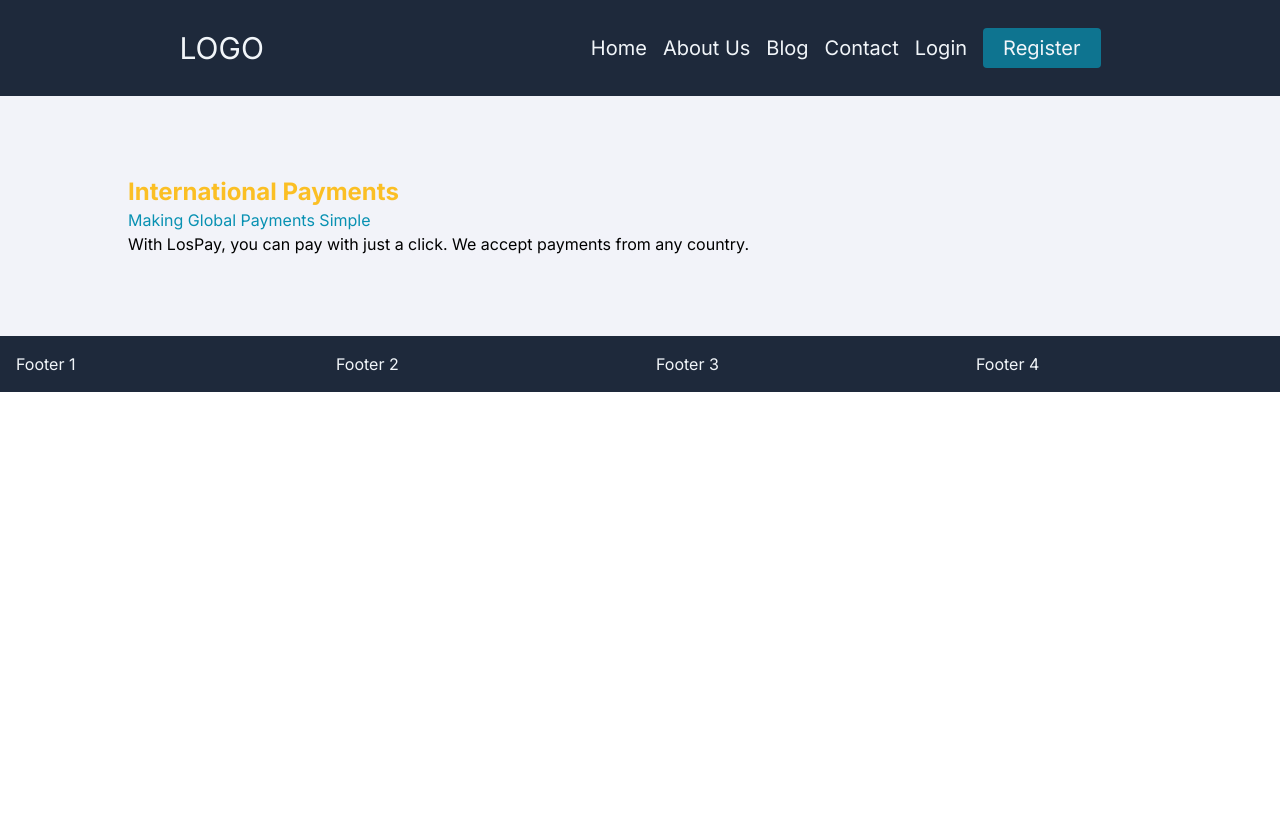
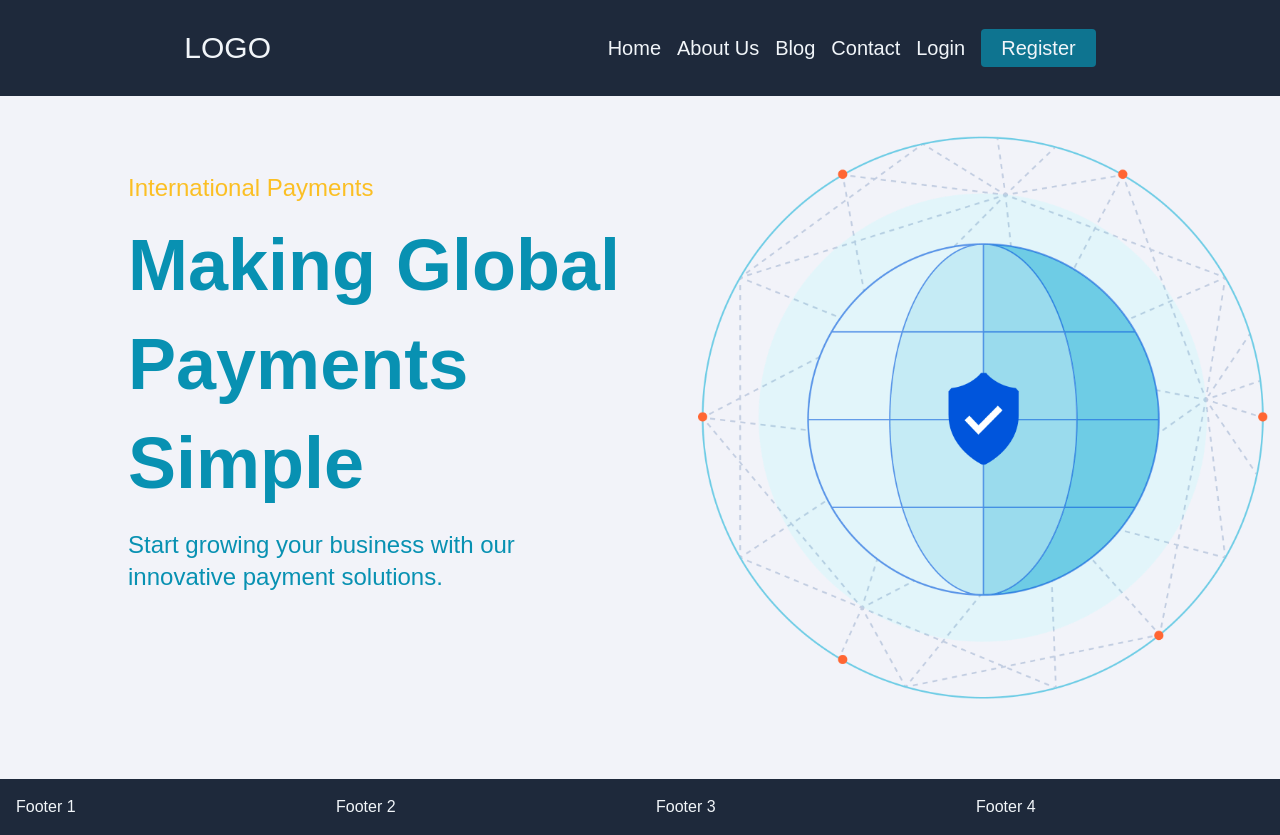
Before and after one commit to jeriusboy/nextjsProject, a Next.js app: page / in a window 1280 px wide. Before the commit the page ends 800 px from the top, so only its background shows below. Built offline with nearby package versions, Linux system fonts and the light colour scheme.

Commit message:
componnet 2

```diff
--- a/src/app/layout.js
+++ b/src/app/layout.js
@@ -11,7 +11,7 @@ export const metadata = {
 export default function RootLayout({ children }) {
   return (
     <html lang="en">
-      <body className={inter.className}>{children}</body>
+      <body className="font-quicksand">{children}</body>
     </html>
   );
 }
--- a/src/components/Home/Component2.js
+++ b/src/components/Home/Component2.js
@@ -1,20 +1,34 @@
-import React from 'react'
-
+import React from "react";
+import Image from "next/image";
+import BannerImage from "../../assets/payment-banner.png";
 
 function Component2() {
   return (
-    <div className='bg-[#F2F3F9] w-full pb-20 pl-32 flex '>
-   {/* Banner content */}
-  <div className='pt-20'>
-  <p className='text-2xl  font-bold text-amber-400'>International Payments</p>
-   <h1 className='text-cyan-600 '>Making Global Payments Simple</h1>
-   <p>With LosPay, you can pay with just a click. We accept payments from any country.</p>
-  </div>
-
+    <div className="bg-[#F2F3F9] w-full px-3 lg:pb-20 lg:pl-32 flex ">
+      {/* Banner content */}
+      <div className="pt-16 w-full lg:w-2/4">
+        <p className="text-2xl  font-medium text-amber-400 py-3">
+          International Payments
+        </p>
+        <h1 className="text-cyan-600 lg:text-7xl text-4xl md:text-7xl leading-normal lg:leading-[99px]  font-extrabold">
+          Making Global Payments Simple
+        </h1>
+        <div className=" lg:pr-20 pt-4">
+          <p className="text-cyan-600 lg:text-2xl  text-lg leading-8 font-light  ">
+            Start growing your business with our innovative payment solutions.
+          </p>
+        </div>
+      </div>
+      <div className="w-2/4 pt-10 hidden lg:block md:hidden">
+        <Image
+          src={BannerImage}
+          width={1000}
+          height={1000}
+          alt="banner imgage"
+        />
+      </div>
     </div>
-  )
+  );
 }
 
-
-
-export default Component2
+export default Component2;
--- a/tailwind.config.js
+++ b/tailwind.config.js
@@ -7,12 +7,15 @@ module.exports = {
   ],
   theme: {
     extend: {
-      // backgroundImage: {
-      //   "gradient-radial": "radial-gradient(var(--tw-gradient-stops))",
-      //   "gradient-conic":
-      //     "conic-gradient(from 180deg at 50% 50%, var(--tw-gradient-stops))",
-      // },
+      fontFamily: {
+        quicksand: ["Quicksand", "sans-serif"],
+      },
+      screens: {
+        xs: "420px",
+
+      },
     },
   },
+
   plugins: [],
 };
```
Also changed, not shown: src/assets/payment-banner.png (added).
